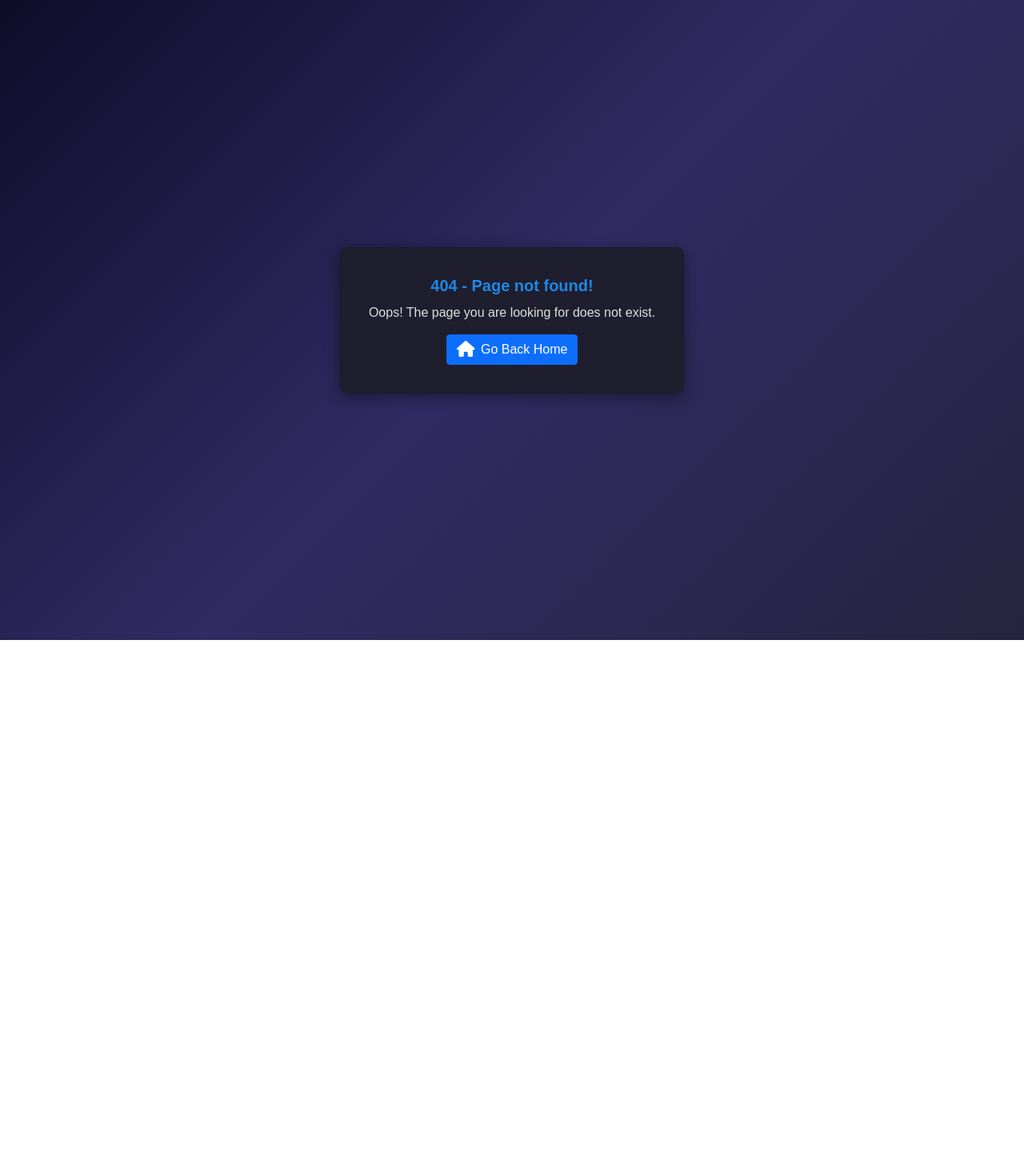
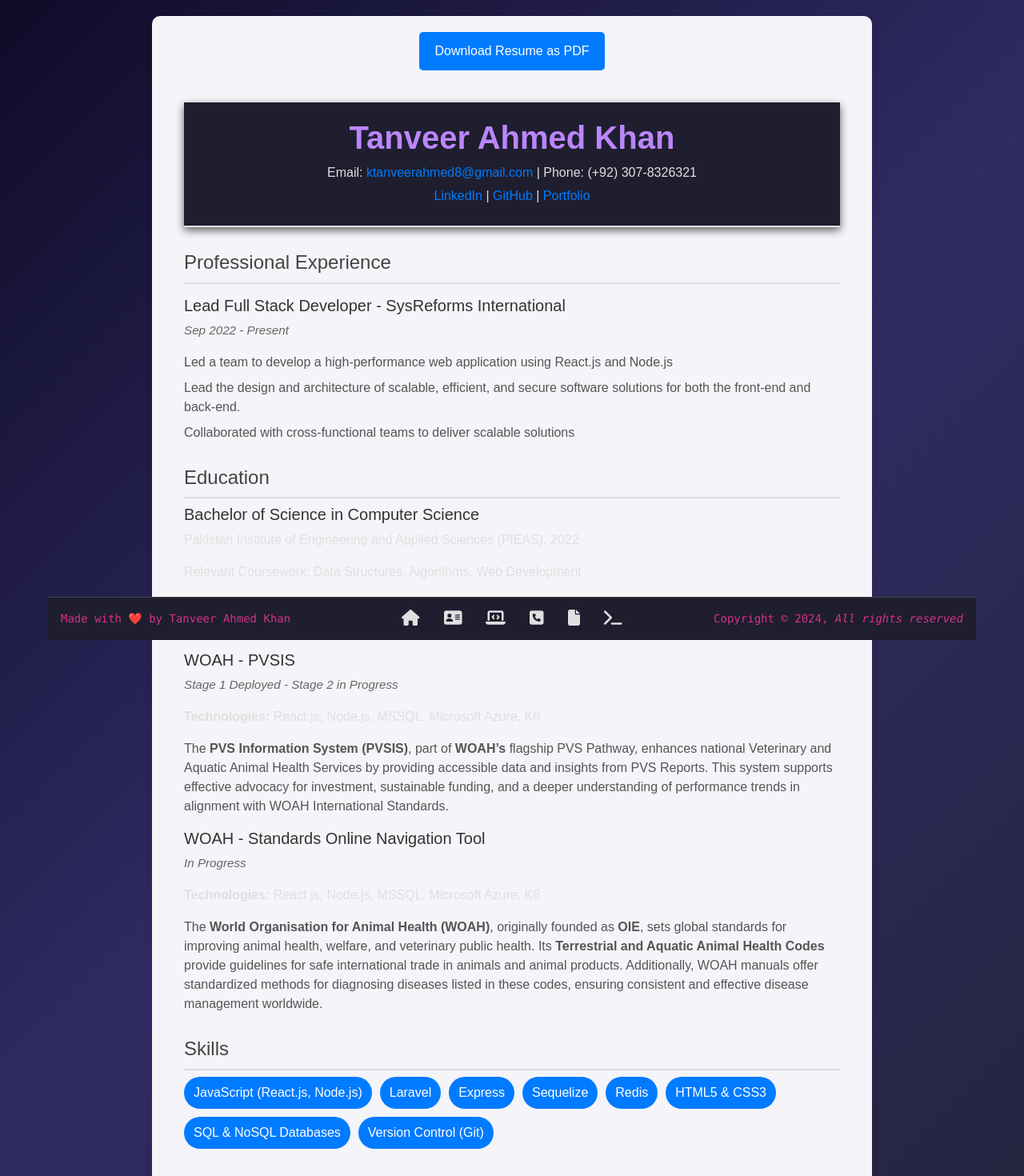
Before and after one commit to TARasti/portfolio, a React (Create React App) app: page /portfolio/resume in a window 1280 px wide. Before the commit this address had no page. Shown: the top 1470 px of the page at 80% size. Before the commit the page ends 800 px from the top, so only its background shows below. Built offline with nearby package versions, Linux system fonts and the light colour scheme.

Commit message:
update for projects and resume

```diff
--- a/package.json
+++ b/package.json
@@ -7,6 +7,7 @@
     "@fortawesome/fontawesome-svg-core": "^6.6.0",
     "@fortawesome/free-solid-svg-icons": "^6.6.0",
     "@fortawesome/react-fontawesome": "^0.2.2",
+    "@react-pdf/renderer": "^3.4.4",
     "@testing-library/jest-dom": "^5.17.0",
     "@testing-library/react": "^13.4.0",
     "@testing-library/user-event": "^13.5.0",
@@ -19,6 +20,7 @@
     "react-router-dom": "^6.26.1",
     "react-scripts": "5.0.1",
     "react-slick": "^0.30.2",
+    "react-to-print": "^2.15.1",
     "slick-carousel": "^1.8.1",
     "web-vitals": "^2.1.4"
   },
--- a/src/components/NavigationBar.jsx
+++ b/src/components/NavigationBar.jsx
@@ -1,11 +1,12 @@
 import { useContext } from "react";
 import { AppContextData } from "../contexts/AppContexts";
 import { FontAwesomeIcon } from '@fortawesome/react-fontawesome';
-import { faAddressCard, faHouse, faLaptopCode, faSquarePhone, faTerminal } from '@fortawesome/free-solid-svg-icons';
+import { faAddressCard, faFile, faHouse, faLaptopCode, faSquarePhone, faTerminal } from '@fortawesome/free-solid-svg-icons';
 import Tooltip from '../components/ToolTip';
 import { useNavigateTo } from "../hooks/useNavigateTo";
 import Row from './Row';
 import Column from './Column';
+import Container from './Container';
 
 
 const NavigationBar = () => {
@@ -14,7 +15,8 @@ const NavigationBar = () => {
     const appContextData = useContext(AppContextData);
 
     return (
-        <>
+        <div className="navbar-container">
+        <Container className='my-0 py-0'>
             <nav className="custsom-navbar">
                 <Row className='d-flex align-items-center'>
                     <Column col={4}>
@@ -44,6 +46,11 @@ const NavigationBar = () => {
                                     <FontAwesomeIcon icon={faSquarePhone} size='lg' />
                                 </span>
                             </Tooltip>
+                            <Tooltip message={"Resume"}>
+                                <span className='hover' onClick={() => navigate('/resume')}>
+                                    <FontAwesomeIcon icon={faFile} size='lg' />
+                                </span>
+                            </Tooltip>
                             <Tooltip message={"Open Terminal"}>
                                 <span className='hover' onClick={() => appContextData.setAppData(prev => ({ ...prev, showTerminal: !prev.showTerminal }))}>
                                     <FontAwesomeIcon icon={faTerminal} size='lg' />
@@ -54,13 +61,14 @@ const NavigationBar = () => {
                     <Column col={4}>
                         <div className="d-flex justify-content-end p-3">
                             <code>
-                                Copyright &copy; {new Date().getFullYear()}, <em>Developed by Tanveer Ahmed Khan</em>
+                                Copyright &copy; {new Date().getFullYear()}, <em>All rights reserved</em>
                             </code>
                         </div>
                     </Column>
                 </Row>
             </nav>
-        </>
+        </Container>
+        </div>
     );
 }
 
--- a/src/components/Terminal.jsx
+++ b/src/components/Terminal.jsx
@@ -5,16 +5,25 @@ import { FontAwesomeIcon } from '@fortawesome/react-fontawesome';
 import { faXmark } from '@fortawesome/free-solid-svg-icons';
 import { AppContextData } from '../contexts/AppContexts';
 import { useNavigateTo } from '../hooks/useNavigateTo';
+import { useReactToPrint } from 'react-to-print';
+import ResumePage from '../pages/ResumePage';
 
 const Terminal = () => {
 
     const appContextData = useContext(AppContextData);
     const inputRef = useRef(null);
     const terminalRef = useRef(null);
+    const resumeRef = useRef(null);
     const navigate = useNavigateTo();
 
     const [input, setInput] = useState('');
     const [history, setHistory] = useState([]);
+
+    const handlePrint = useReactToPrint({
+        content: () => resumeRef.current,
+        documentTitle: 'Tanveer - Full Stact Developer'
+    });
+
 
     const handleInputChange = (e) => {
         setInput(e.target.value);
@@ -55,6 +64,12 @@ const Terminal = () => {
             case 'open projects':
                 navigate('/projects');
                 return 'Opening projects...';
+            case 'open resume':
+                navigate('/resume');
+                return 'Opening resume...';
+            case 'get resume':
+                handlePrint();
+                return 'Generating resume...';
             case 'clear':
                 return '';
             case 'exit':
@@ -79,6 +94,7 @@ const Terminal = () => {
     }, [history]);
 
     return (
+        <>
             <div className="terminal" ref={terminalRef} onClick={handleTerminalClick}>
                 <div className='d-flex justify-content-end'>
                     <FontAwesomeIcon icon={faXmark} className='cursor-pointer' onClick={handleClose} />
@@ -103,6 +119,10 @@ const Terminal = () => {
                     />
                 </form>
             </div>
+            <div style={{ display: "none" }}>
+                <ResumePage ref={resumeRef} />
+            </div>
+        </>
     );
 };
 
--- a/src/constants.js
+++ b/src/constants.js
@@ -12,6 +12,9 @@ Commonds for navigating through website using 'open' keyword i.e open home;
 2: projects
 3: contact
 4: about
+5: resume
+'Get' Commands
+1: Get resume
 `;
 
 export const ROUTES_PREFIX = '/portfolio';
--- a/src/css/App.css
+++ b/src/css/App.css
@@ -169,13 +169,16 @@ footer {
   box-shadow: 0 -4px 10px rgba(0, 0, 0, 0.6);
 }
 
+.navbar-container {
+  position: sticky;
+  bottom: 0;
+  width: 100%;
+  text-align: center;
+}
+
 .custsom-navbar {
   background-color: var(--card-bg-color);
   border-top: 1px solid var(--border-color);
-  position: fixed;
-  bottom: 0;
-  width: 100%;
-  text-align: center;
 }
 
 .custsom-navbar span {
--- /dev/null
+++ b/src/css/ResumePage.css
@@ -0,0 +1,133 @@
+.resume-container {
+    max-width: 900px;
+    margin: 20px auto;
+    padding: 20px;
+    background-color: #f4f4f9;
+    box-shadow: 0 4px 10px rgba(0, 0, 0, 0.1);
+    border-radius: 10px;
+}
+
+.resume-header {
+    text-align: center;
+    padding-bottom: 20px;
+    border-bottom: 2px solid #ddd;
+}
+
+.name {
+    font-size: 2.5rem;
+    font-weight: 600;
+    color: #bb86fc;
+}
+
+.contact-info {
+    font-size: 1rem;
+    margin: 5px 0;
+}
+
+.contact-info a {
+    color: #007bff;
+    text-decoration: none;
+}
+
+.contact-info a:hover {
+    text-decoration: underline;
+}
+
+.section {
+    margin-top: 30px;
+}
+
+h2 {
+    font-size: 1.5rem;
+    font-weight: 500;
+    color: #444;
+    border-bottom: 2px solid #ddd;
+    padding-bottom: 10px;
+}
+
+.job,
+.project {
+    margin-top: 15px;
+}
+
+.job h3 {
+    font-size: 1.25rem;
+    font-weight: 500;
+    color: #333;
+}
+
+.job-tasks {
+    margin-top: 10px;
+    list-style: none;
+    padding-left: 0;
+}
+
+.job-tasks li {
+    margin-bottom: 8px;
+    font-size: 1rem;
+    color: #555;
+}
+
+.education h3 {
+    font-size: 1.25rem;
+    font-weight: 500;
+    color: #333;
+}
+
+.project h3 {
+    font-size: 1.25rem;
+    font-weight: 500;
+    color: #333;
+}
+
+.project-details {
+    margin-top: 10px;
+    list-style: none;
+    padding-left: 0;
+}
+
+.project-details li {
+    margin-bottom: 8px;
+    font-size: 1rem;
+    color: #555;
+}
+
+.duration {
+    font-style: italic;
+    font-size: 0.95rem;
+    color: #666;
+}
+
+.skills-list,
+.certifications-list {
+    list-style: none;
+    padding-left: 0;
+    display: flex;
+    flex-wrap: wrap;
+}
+
+.skills-list li,
+.certifications-list li {
+    background: #007bff;
+    color: white;
+    padding: 8px 12px;
+    border-radius: 20px;
+    margin-right: 10px;
+    margin-bottom: 10px;
+}
+
+.btn {
+    display: block;
+    margin: 0 auto 20px;
+    padding: 12px 20px;
+    background-color: #007bff;
+    color: #fff;
+    border: none;
+    border-radius: 5px;
+    font-size: 1rem;
+    cursor: pointer;
+}
+
+.btn:hover {
+    background-color: #0056b3;
+}
--- a/src/data/ProjectsData.js
+++ b/src/data/ProjectsData.js
@@ -9,6 +9,9 @@ export const projectsData = [
         name: 'WOAH - PVSIS',
         description: 'The Performance of Veterinary Services (PVS) Pathway, WOAH’s flagship capacity building programme for the sustainable improvement of national Veterinary Services and Aquatic Animal Health Services, has transformed into the PVS Information System. Through the PVSIS, WOAH has unlocked the data and insights contained in PVS Reports to allow more effective advocacy efforts for investment and sustainable funding and a deeper understanding of performance trends towards compliance with WOAH International Standards.',
         url: 'https://pvs.woah.org/',
+        status: 'Stage 1 Deployed - Stage 2 in Progress',
+        technologies: 'React.js, Node.js, MSSQL, Microsoft Azure, K8',
+        short_description: <li>The <strong>PVS Information System (PVSIS)</strong>, part of <strong>WOAH’s</strong> flagship PVS Pathway, enhances national Veterinary and Aquatic Animal Health Services by providing accessible data and insights from PVS Reports. This system supports effective advocacy for investment, sustainable funding, and a deeper understanding of performance trends in alignment with WOAH International Standards.</li>,
         is_expanded: false,
     },
     {
@@ -17,6 +20,9 @@ export const projectsData = [
         name: 'WOAH - Standards Online Navigation Tool',
         description: 'The World Organisation for Animal Health (WOAH, founded as OIE) Terrestrial and Aquatic Animal Health Codes provide standards for the improvement of animal health and welfare and veterinary public health worldwide, including through standards for safe international trade in terrestrial and aquatic animals and their products. The manuals provide a standardised approach to the diagnosis of the diseases listed in the Terrestrial and Aquatic Codes.',
         url: 'https://sont-uat.woah.org/',
+        status: 'In Progress',
+        technologies: 'React.js, Node.js, MSSQL, Microsoft Azure, K8',
+        short_description: <li>The <strong>World Organisation for Animal Health (WOAH)</strong>, originally founded as <strong>OIE</strong>, sets global standards for improving animal health, welfare, and veterinary public health. Its <strong>Terrestrial and Aquatic Animal Health Codes</strong> provide guidelines for safe international trade in animals and animal products. Additionally, WOAH manuals offer standardized methods for diagnosing diseases listed in these codes, ensuring consistent and effective disease management worldwide.</li>,
         is_expanded: false,
     }
 ];
--- a/src/layouts/RenderLayout.jsx
+++ b/src/layouts/RenderLayout.jsx
@@ -15,7 +15,7 @@ const RenderLayout = ({ children }) => {
                 )
             }
             {children}
-            <NavigationBar />
+                <NavigationBar />
         </>
     )
 }
--- /dev/null
+++ b/src/pages/ResumePage.jsx
@@ -0,0 +1,87 @@
+import React, { forwardRef, useRef } from "react";
+import { useReactToPrint } from "react-to-print";
+import "../css/ResumePage.css"
+import { projectsData } from "../data/ProjectsData";
+
+const ResumePage = forwardRef((props, ref) => {
+    const resumeRef = useRef();
+
+    const handlePrint = useReactToPrint({
+        content: () => resumeRef.current,
+    });
+
+    return (
+        <div className="resume-container">
+            <button className="btn print-btn" onClick={handlePrint}>
+                Download Resume as PDF
+            </button>
+            <div className="container" ref={ref || resumeRef}>
+                <div className="resume-content">
+                    <header className="resume-header">
+                        <h1 className="name">Tanveer Ahmed Khan</h1>
+                        <p className="contact-info">
+                            Email: <a href="mailto:ktanveerahmed8@gmail.com">ktanveerahmed8@gmail.com</a> | Phone: (+92) 307-8326321
+                        </p>
+                        <p className="contact-info">
+                            <a href="https://www.linkedin.com/in/tanveer-ahmed-khan-465bab204" target='_blank' rel='noreferrer'>LinkedIn</a> | <a href="https://github.com/TARasti" target='_blank' rel='noreferrer'>GitHub</a> | <a href="https://tarasti.github.io/portfolio" target='_blank' rel='noreferrer'>Portfolio</a>
+                        </p>
+                    </header>
+
+                    <section className="section experience-section">
+                        <h2>Professional Experience</h2>
+                        <div className="job">
+                            <h3>Lead Full Stack Developer - SysReforms International</h3>
+                            <p className="duration">Sep 2022 - Present</p>
+                            <ul className="job-tasks">
+                                <li>Led a team to develop a high-performance web application using React.js and Node.js</li>
+                                <li>Lead the design and architecture of scalable, efficient, and secure software solutions for both the front-end and back-end.</li>
+                                <li>Collaborated with cross-functional teams to deliver scalable solutions</li>
+                            </ul>
+                        </div>
+                    </section>
+
+                    <section className="section education-section">
+                        <h2>Education</h2>
+                        <div className="education">
+                            <h3>Bachelor of Science in Computer Science</h3>
+                            <p>Pakistan Institute of Engineering and Applied Sciences (PIEAS), 2022</p>
+                            <p>Relevant Coursework: Data Structures, Algorithms, Web Development</p>
+                        </div>
+                    </section>
+
+                    <section className="section projects-section">
+                        <h2>Projects</h2>
+                        {
+                            projectsData.map(data =>
+                                <div className="project" key={data.id}>
+                                    <h3>{data.name}</h3>
+                                    <p className="duration">{data.status}</p>
+                                    <p><strong>Technologies:</strong> {data.technologies}</p>
+                                    <ul className="project-details">
+                                        {data.short_description}
+                                    </ul>
+                                </div>
+                            )
+                        }
+                    </section>
+
+                    <section className="section skills-section">
+                        <h2>Skills</h2>
+                        <ul className="skills-list">
+                            <li>JavaScript (React.js, Node.js)</li>
+                            <li>Laravel</li>
+                            <li>Express</li>
+                            <li>Sequelize</li>
+                            <li>Redis</li>
+                            <li>HTML5 & CSS3</li>
+                            <li>SQL & NoSQL Databases</li>
+                            <li>Version Control (Git)</li>
+                        </ul>
+                    </section>
+                </div>
+            </div>
+        </div>
+    );
+});
+
+export default ResumePage;
--- a/src/utilities/Router.jsx
+++ b/src/utilities/Router.jsx
@@ -4,6 +4,7 @@ import PageNotFound from "../pages/PageNotFound";
 import RenderLayout from "../layouts/RenderLayout";
 import Projects from "../pages/Projects";
 import { ROUTES_PREFIX } from "../constants";
+import ResumePage from "../pages/ResumePage";
 
 const router = createBrowserRouter([
     {
@@ -15,6 +16,10 @@ const router = createBrowserRouter([
         element: <RenderLayout><Projects /></RenderLayout>
     },
     {
+        path: `${ROUTES_PREFIX}/resume`,
+        element: <RenderLayout><ResumePage /></RenderLayout>
+    },
+    {
         path: "*",
         element: <PageNotFound />
     }
```
Also changed, not shown: 1 other file (tests, documents, lock files or other folders). Lines whose indentation alone changed are shown as unchanged.
